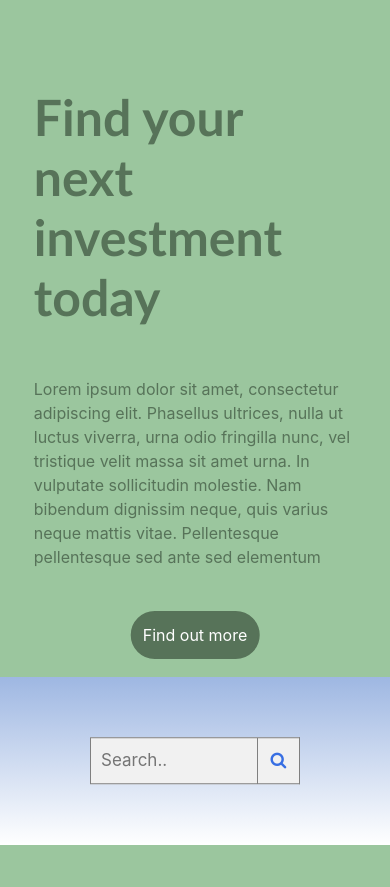
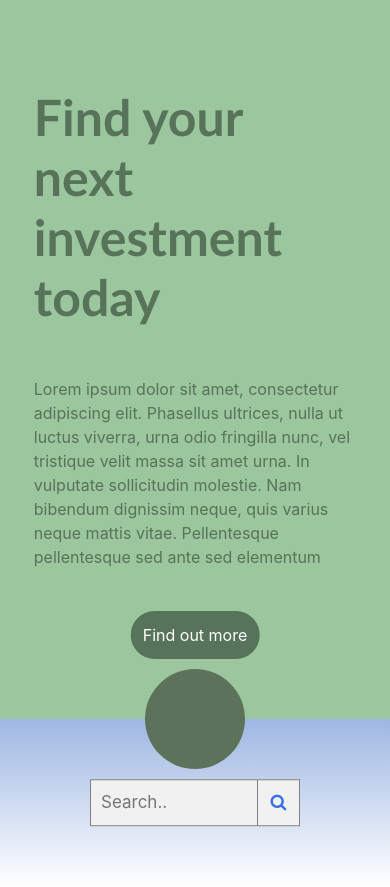
Before and after one commit to SamRocan/Dissertation, a Django app: page / in a window 390 px wide. Shown: the part 57-944 px from the top of the page. Before the commit the page ends 902 px from the top, so only its background shows below. Run offline with Django 3.2, Linux system fonts and the light colour scheme; some libraries are stand-ins or nearby versions.

Commit message:
Center Circle Added

```diff
--- a/DissertationSite/productParser/templates/productParser/index.html
+++ b/DissertationSite/productParser/templates/productParser/index.html
@@ -1,20 +1,15 @@
 {% extends "productParser/base.html" %}
 {% block content %}
+</div>
 <div class="row">
-    <div id="loader-bg">
-        <div id="loader"></div>
-    </div>
     <div class="col-lg col1">
         <h1 class="brand-logo">Find your next  investment today</h1>
         <p style="margin-top: 50px; padding-bottom: 50px">Lorem ipsum dolor sit amet, consectetur adipiscing elit. Phasellus ultrices,
             nulla ut luctus viverra, urna odio fringilla nunc, vel tristique velit massa sit
             amet urna. In vulputate sollicitudin molestie. Nam bibendum dignissim neque,
             quis varius neque mattis vitae. Pellentesque pellentesque sed ante sed elementum</p>
-
         <a href="#" onclick="load()" class="left-button">Find out more</a>
-    </div>
-    <div class="spinner-border text-primary" role="status" id="loading" style="display: none">
-        <span class="sr-only">Loading...</span>
+        <div id="circle"></div>
     </div>
     <div class="col-lg col2">
         <!-- The form -->
@@ -22,14 +17,7 @@
             <input type="text" placeholder="Search.." name="search-area">
             <button type="submit" onclick="load()" id="subButton"><i class="fa fa-search"></i></button>
         </form>
-
     </div>
 </div>
-<script>
-    //For loading screen
-    function load() {
-        var v = document.getElementById("loader-bg");
-        v.style.zIndex = "100"
-    }
-</script>
+
 {% endblock content %}
--- a/DissertationSite/static/css/index_main.css
+++ b/DissertationSite/static/css/index_main.css
@@ -107,48 +107,38 @@ form.ph_search::after {
     display: table;
 }
 
-/* Loading Screen */
-#loader-bg{
-    position: fixed;
-    z-index: -1;
-    background: none;
-    width: 100%;
-    height: 100%;
+/* Center Circle */
+#circle{
+    height: 100px;
+    width: 100px;
+    background-color: #5d725b;
+    border-radius: 50%;
+    position: absolute;
+    margin-top: -250px;
+    right:-50px;
+    z-index: 2;
 }
-#loader{
-    border: 0 solid transparent;
-    border-radius: 50%;
-    width: 300px;
-    height: 300px;
-    position: absolute;
-    top: calc(50vh - 150px);
-    left: calc(50vw - 150px);
-}
-#loader:before, #loader:after{
-    content:'';
-    border: 1em solid #324332;
-    border-radius: 50%;
-    width: inherit;
-    height: inherit;
-    position: absolute;
-    top: 0;
-    left: 0;
-    animation: loader 2s linear infinite;
-    opacity: 0;
-}
-#loader:before{
-    animation-delay: .5s;
-}
-@keyframes loader {
-    0%{
-        transform: scale(0);
-        opacity: 0;
+
+@media screen and (max-width: 992px) {
+    .col1{
+        padding-bottom: 15%;
     }
-    50%{
-        opacity: 1;
-    }
-    100%{
-        transform: scale(1);
-        opacity: 0;
+    #circle {
+        height: 100px;
+        width: 100px;
+        background-color: #5d725b;
+        border-radius: 50%;
+        bottom: -50px;
+
+        margin: 0;
+        position: absolute;
+        left: 50%;
+        transform: translate(-50%);
+        z-index: 2;
     }
 }
+@media screen and (max-width: 768px) {
+    .col1 {
+        padding-bottom: 20%;
+    }
+}
```
